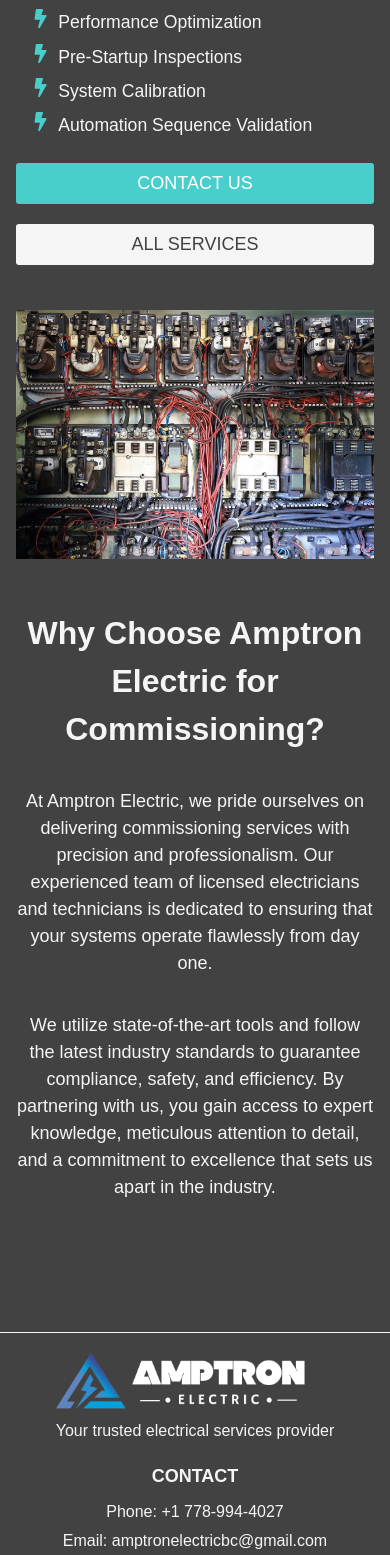
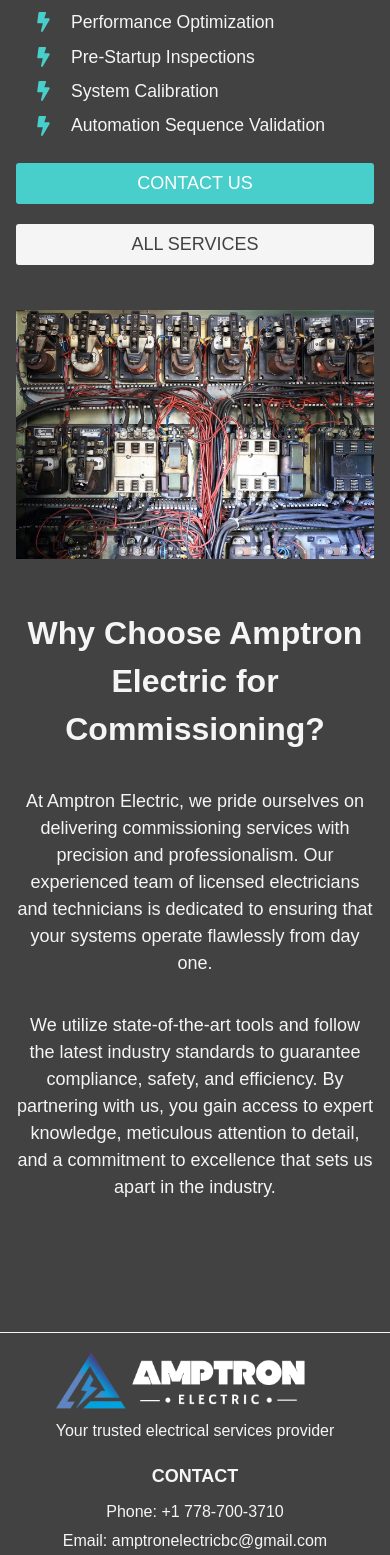
Before and after one commit to AmptronElectric/Website-for-Amptron-Electric, a React (Vite) app: page /commissioning in a window 390 px wide. Shown: the part 1013-2568 px from the top of the page. Built offline with nearby package versions, Linux system fonts and the light colour scheme.

Commit message:
phone number updates

```diff
--- a/src/components/Contact/Contact.tsx
+++ b/src/components/Contact/Contact.tsx
@@ -85,9 +85,9 @@
           <div className={styles.contactSection}>
             <p>
               <a
-                href="tel:+17789944027"
+                href="tel:+17787003710"
                 className={styles.contactLink}
-                aria-label="Call us at +1 778-994-4027"
+                aria-label="Call us at +1 778-700-3710"
               >
                 Phone: +1 778-994-4027
               </a>
--- a/src/components/Footer/Footer.tsx
+++ b/src/components/Footer/Footer.tsx
@@ -28,8 +28,8 @@
         <div className={styles.contactSection}>
           <h3>CONTACT</h3>
           <p>
-            <a href="tel:+17789944027" className={styles.contactLink}>
-              Phone: +1 778-994-4027
+            <a href="tel:+17787003710" className={styles.contactLink}>
+              Phone: +1 778-700-3710
             </a>
           </p>
           <p>
--- a/src/components/List/List.module.scss
+++ b/src/components/List/List.module.scss
@@ -11,7 +11,7 @@
 
 .listItem {
   display: flex;
-  align-items: flex-start; /* Align text with the icon */
+  align-items: center; /* Align text with the icon */
   margin-bottom: 0.5rem; /* Space between items */
   font-size: 1.1rem;
   color: var(--light-text);
@@ -19,12 +19,14 @@
 
 .icon {
   color: var(--orange-btn);
-  margin-right: 0.5rem; /* Space between icon and text */
-  font-size: 1.2rem; /* Adjust icon size */
+  font-size: 20px;
+  width: 25px;
+  margin-right: 15px;
 }
 
 @media (max-width: 501px) {
   .list {
     padding-left: 15px;
+    text-align: start;
   }
 }
```
